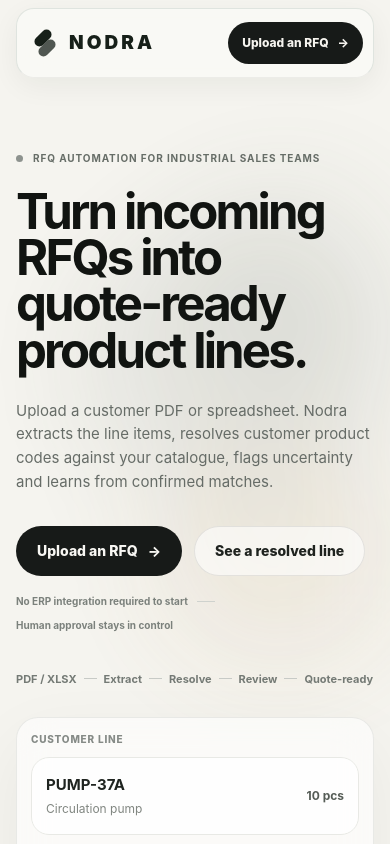
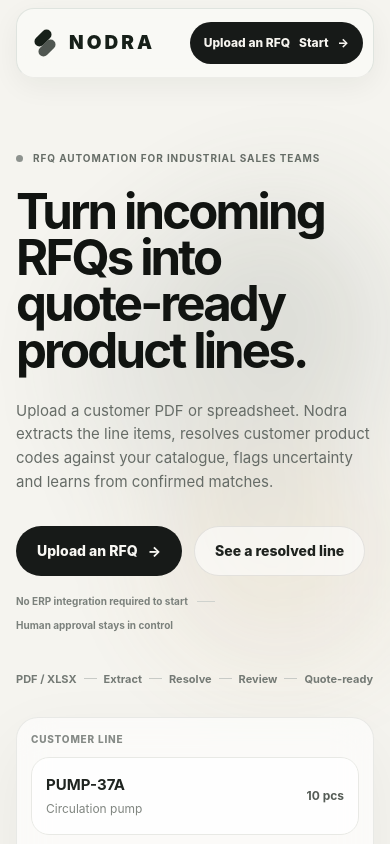
Before and after one commit to miromnb-coder/Rivora, a Next.js app: page / in a window 390 px wide. Shown: the top 844 px of the page. Built offline with nearby package versions, Linux system fonts and the light colour scheme; no server answers.

Commit message:
Compact marketing CTA on mobile

```diff
--- a/components/marketing/MarketingNav.tsx
+++ b/components/marketing/MarketingNav.tsx
@@ -16,7 +16,11 @@ export function MarketingNav({ locale }: { locale: Locale }) {
       </nav>
       <div className="nav-v2-actions">
         <Link href="/login" className="nav-v2-signin">{fi ? "Kirjaudu" : "Sign in"}</Link>
-        <Link href="/app/upload" className="nav-v2-cta">{fi ? "Lataa tarjouspyyntö" : "Upload an RFQ"} <span aria-hidden="true">→</span></Link>
+        <Link href="/app/upload" prefetch className="nav-v2-cta">
+          <span className="nav-v2-cta-long">{fi ? "Lataa tarjouspyyntö" : "Upload an RFQ"}</span>
+          <span className="nav-v2-cta-short">{fi ? "Aloita" : "Start"}</span>
+          <span aria-hidden="true">→</span>
+        </Link>
       </div>
     </header>
   );
```
